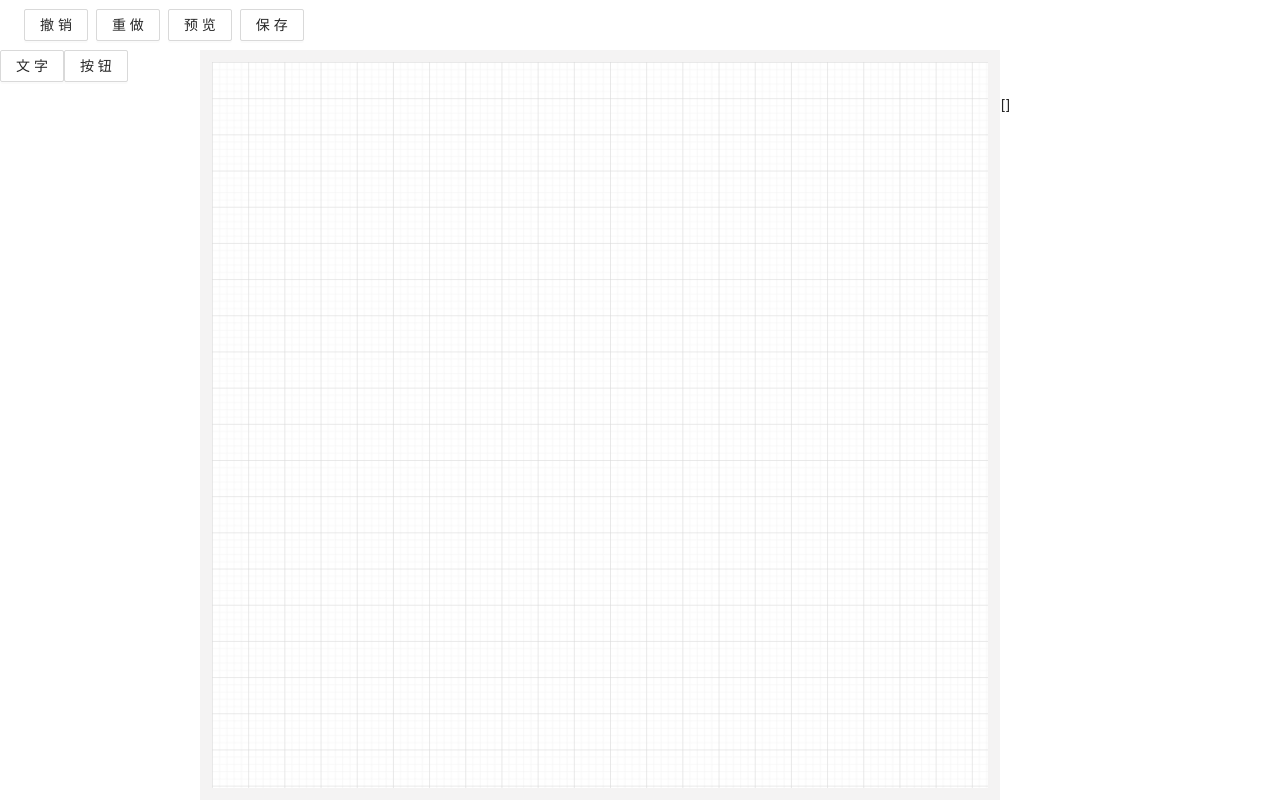
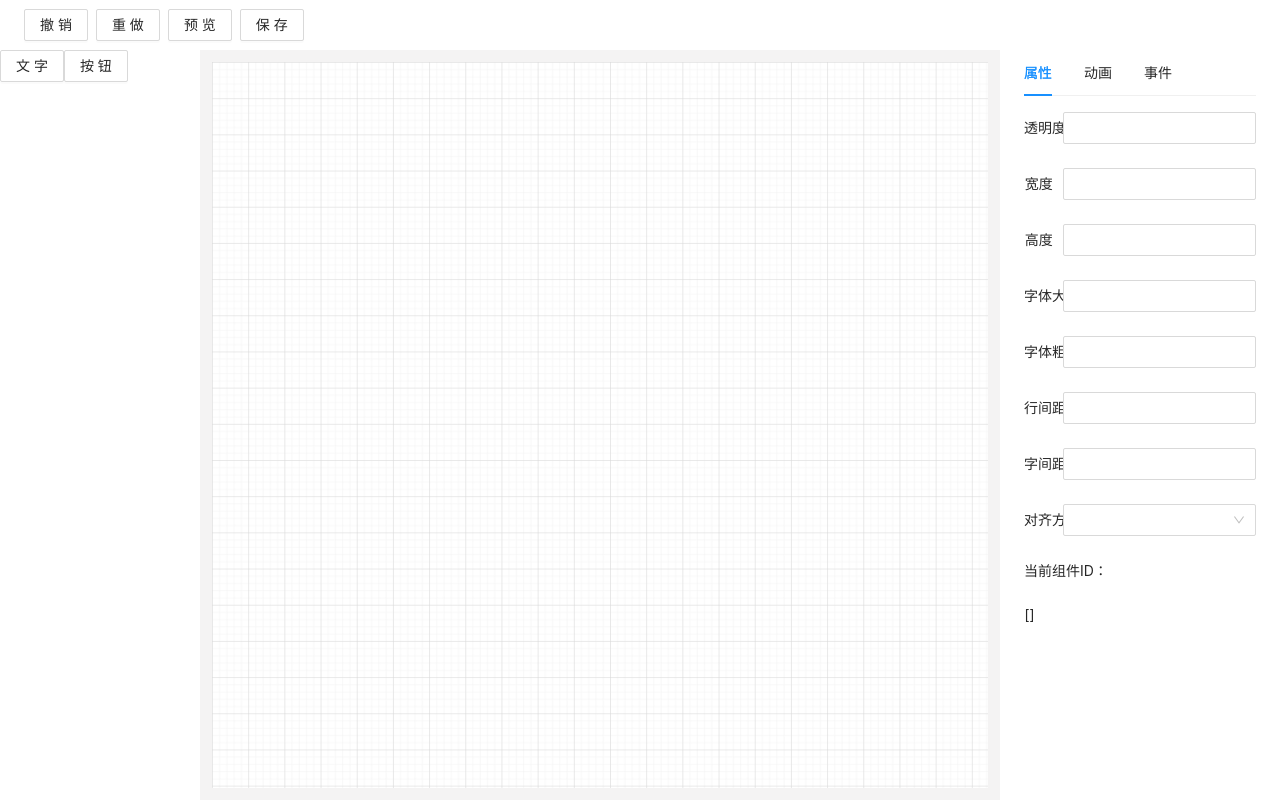
Before and after one commit to fuhao94/react-visual-drag, a React app: page / in a window 1280 px wide. Built offline with nearby package versions, Linux system fonts and the light colour scheme.

Commit message:
Add attribute information display of selected components

```diff
--- a/src/Home/index.tsx
+++ b/src/Home/index.tsx
@@ -1,9 +1,9 @@
 import './index.less';
 
-import React, { FC, useReducer, useState } from 'react';
+import React, { FC, useReducer } from 'react';
 
 import { COMPONENT_LIST } from '@/core/data';
-import { ContextMenuPosition, DragEventMethod } from '@/types';
+import { DragEventMethod } from '@/types';
 import { cloneDeep, generateID } from '@/utils';
 
 import BaseComponents from '../core/BaseComponents';
@@ -30,6 +30,7 @@ const Demo: FC<DemoProps> = ({ prefixCls }) => {
     visible: false,
     position: { left: 0, top: 0 }
   });
+  const { componentData, isClickComponent } = componentState;
 
   const onDrop: DragEventMethod = e => {
     e.preventDefault();
@@ -42,7 +43,7 @@ const Demo: FC<DemoProps> = ({ prefixCls }) => {
     component.id = generateID();
     componentDispatch({
       type: 'setComponentData',
-      payload: [...componentState.componentData, component]
+      payload: [...componentData, component]
     });
   };
 
@@ -53,10 +54,12 @@ const Demo: FC<DemoProps> = ({ prefixCls }) => {
   };
 
   const onMouseUp: DragEventMethod = e => {
-    if (!componentState.isClickComponent) {
-      componentDispatch({ type: 'setCurComponent', payload: undefined });
+    if (!isClickComponent) {
+      // FIXME 需要先执行右键操作再取消选择组件 被迫来个异步操作
+      setTimeout(() => {
+        componentDispatch({ type: 'setCurComponent', payload: undefined });
+      }, 0);
     }
-
     if (e.button !== 2) {
       menuDispatch({ type: 'hide' });
     }
--- a/src/core/Editor/ContextMenu.tsx
+++ b/src/core/Editor/ContextMenu.tsx
@@ -22,9 +22,9 @@ const ContextMenu: FC<ContextMenuProps> = ({ prefixCls }) => {
       <ul
         onMouseUp={() => componentDispatch({ type: 'setClick', payload: true })}
       >
-        {/* <li>复制</li>
+        <li>复制</li>
         <li>粘贴</li>
-        <li>剪切</li> */}
+        <li>剪切</li>
         <li onClick={() => componentDispatch({ type: 'destroyComponent' })}>
           删除
         </li>
--- a/src/core/Editor/index.tsx
+++ b/src/core/Editor/index.tsx
@@ -61,8 +61,8 @@ const Editor: FC<EditorProps> = ({ prefixCls }) => {
       top += target.offsetTop;
       target = target.parentNode;
     }
+    menuDispatch({ type: 'show' });
     menuDispatch({ type: 'setPosition', payload: { left, top } });
-    menuDispatch({ type: 'show' });
   };
 
   return (
@@ -83,7 +83,6 @@ const Editor: FC<EditorProps> = ({ prefixCls }) => {
         );
       })}
 
-      {/* 右键菜单 */}
       <ContextMenu />
     </div>
   );
--- a/src/core/Property.tsx
+++ /dev/null
@@ -1,26 +0,0 @@
-import React, { FC, useContext } from 'react';
-
-import ComponentDataContext from './context/component-data';
-
-interface PropertyProps {
-  prefixCls?: string;
-}
-
-const Property: FC<PropertyProps> = ({ prefixCls }) => {
-  const { componentState } = useContext(ComponentDataContext);
-
-  return (
-    <div className={prefixCls}>
-      {JSON.stringify(componentState.curComponent?.style)}
-      <br />
-      <br />
-      {JSON.stringify(componentState?.snapshots)}
-    </div>
-  );
-};
-
-Property.defaultProps = {
-  prefixCls: 'visual-drag-property'
-};
-
-export default Property;
--- /dev/null
+++ b/src/core/Property/data.ts
@@ -0,0 +1,67 @@
+const textAlignOptions = [
+  {
+    label: '相左对齐',
+    value: 'left'
+  },
+  {
+    label: '居中对齐',
+    value: 'center'
+  },
+  {
+    label: '相右对齐',
+    value: 'right'
+  }
+];
+
+export const propertyConfigs = [
+  {
+    name: 'opacity',
+    label: '透明度',
+    componentName: 'input',
+    props: {}
+  },
+  {
+    name: 'width',
+    label: '宽度',
+    componentName: 'input',
+    props: {}
+  },
+  {
+    name: 'height',
+    label: '高度',
+    componentName: 'input',
+    props: {}
+  },
+  {
+    name: 'fontSize',
+    label: '字体大小',
+    componentName: 'input',
+    props: {}
+  },
+  {
+    name: 'fontWeight',
+    label: '字体粗细',
+    componentName: 'input',
+    props: {}
+  },
+  {
+    name: 'lineHeight',
+    label: '行间距',
+    componentName: 'input',
+    props: {}
+  },
+  {
+    name: 'letterSpace',
+    label: '字间距',
+    componentName: 'input',
+    props: {}
+  },
+  {
+    name: 'textAlign',
+    label: '对齐方式',
+    componentName: 'select',
+    props: {
+      options: textAlignOptions
+    }
+  }
+];
--- /dev/null
+++ b/src/core/Property/index.tsx
@@ -0,0 +1,97 @@
+import { Form, Input, Select, Tabs } from 'antd';
+import React, { FC, useContext, useEffect, useRef, useState } from 'react';
+
+import ComponentDataContext from '../context/component-data';
+import { propertyConfigs } from './data';
+
+const { Item: FormItem } = Form;
+const { TabPane } = Tabs;
+
+interface PropertyProps {
+  prefixCls?: string;
+}
+
+const initialValues = {
+  opacity: undefined,
+  width: undefined,
+  height: undefined,
+  fontSize: undefined,
+  fontWeight: undefined,
+  lineHeight: undefined,
+  letterSpace: undefined,
+  textAlign: undefined
+};
+
+const renderFormItem = propertyConfigs.map(config => {
+  const { componentName, props, ...restProps } = config;
+  let component;
+  switch (componentName) {
+    case 'select':
+      component = <Select {...props} />;
+      break;
+    default:
+      component = <Input {...props} />;
+  }
+  return (
+    <FormItem key={restProps.name} {...restProps}>
+      {component}
+    </FormItem>
+  );
+});
+
+const Property: FC<PropertyProps> = ({ prefixCls }) => {
+  const { componentState } = useContext(ComponentDataContext);
+  const { curComponent } = componentState;
+  const [initial, setInitial] = useState<Record<string, any>>(initialValues);
+  const [form] = Form.useForm();
+  const firstRenderRef = useRef(true);
+
+  useEffect(() => {
+    setInitial(curComponent ? curComponent.style : initialValues);
+  }, [curComponent]);
+
+  useEffect(() => {
+    if (firstRenderRef.current) {
+      firstRenderRef.current = false;
+      return;
+    }
+    console.log('render');
+    form.resetFields();
+  }, [initial]);
+
+  return (
+    <div className={prefixCls}>
+      <Tabs>
+        <TabPane tab="属性" key="property">
+          <Form
+            colon={false}
+            form={form}
+            labelCol={{ span: 4 }}
+            initialValues={initial}
+          >
+            {renderFormItem}
+          </Form>
+        </TabPane>
+        <TabPane tab="动画" key="animation">
+          动画
+        </TabPane>
+        <TabPane tab="事件" key="event">
+          事件
+        </TabPane>
+      </Tabs>
+
+      <span>当前组件ID：{componentState.curComponent?.id}</span>
+      <br />
+      <br />
+      {JSON.stringify(
+        componentState.snapshots.map(snap => snap.map(com => com.id))
+      )}
+    </div>
+  );
+};
+
+Property.defaultProps = {
+  prefixCls: 'visual-drag-property'
+};
+
+export default Property;
--- a/src/core/reducer/component-data.ts
+++ b/src/core/reducer/component-data.ts
@@ -40,40 +40,39 @@ export default function reducer(
   state: ComponentDataReducerState,
   action: ComponentDataReducerAction
 ) {
-  const newState = { ...state };
-  const { type, payload } = action;
-  switch (type) {
+  switch (action.type) {
     case 'setComponentData': {
-      return { ...newState, componentData: payload };
+      return { ...state, componentData: action.payload };
     }
     case 'setComponentStyle': {
-      const { style, index } = payload;
-      const newComponents = [...newState.componentData];
+      const { style, index } = action.payload;
+      const newComponents = [...state.componentData];
       Object.assign(newComponents[index], { style });
-      return { ...newState, componentData: newComponents };
+      return { ...state, componentData: newComponents };
     }
     case 'destroyComponent': {
-      const newComponents = [...newState.componentData];
-      let curIndex = payload;
+      const newComponents = [...state.componentData];
+      let curIndex = action.payload;
       if (curIndex === undefined) {
         curIndex = newComponents.findIndex(
-          component => component.id === newState.curComponent?.id
+          component => component.id === state.curComponent?.id
         );
       }
       if (curIndex > -1) {
         newComponents.splice(curIndex, 1);
       }
-      return { ...newState, componentData: newComponents };
+      return { ...state, componentData: newComponents };
     }
     case 'setCurComponent':
-      return { ...newState, curComponent: payload };
+      return { ...state, curComponent: action.payload };
     case 'setClick':
-      return { ...newState, isClickComponent: payload };
+      return { ...state, isClickComponent: action.payload };
     case 'undo':
     case 'redo':
       return { ...state, componentData: [], snapshots: [], snapshotIndex: 0 };
-    case 'recordSnapshot':
-      newState.snapshots[newState.snapshotIndex++] = payload
+    case 'recordSnapshot': {
+      const newState = { ...state };
+      newState.snapshots[newState.snapshotIndex++] = action.payload
         ?.snapshots?.[0] as ComponentType[];
       // 在 undo 过程中，添加新的快照时，要将它后面的快照清理掉
       if (newState.snapshotIndex < newState.snapshots.length - 1) {
@@ -83,6 +82,7 @@ export default function reducer(
         );
       }
       return newState;
+    }
     default:
       throw new Error();
   }
--- a/src/core/style/index.less
+++ b/src/core/style/index.less
@@ -6,4 +6,8 @@
     height: 50px;
     background-color: #fff;
   }
+
+  &-property {
+    padding: 0 24px;
+  }
 }
```
